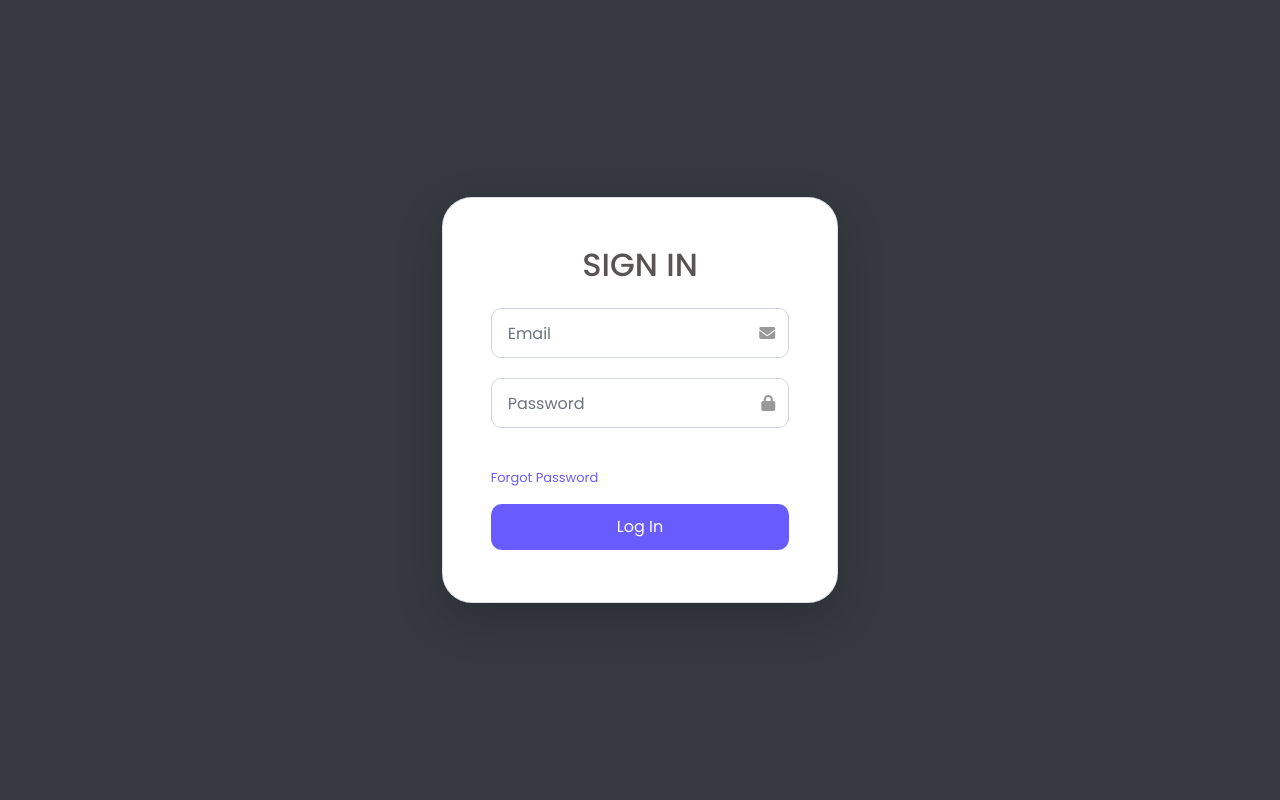
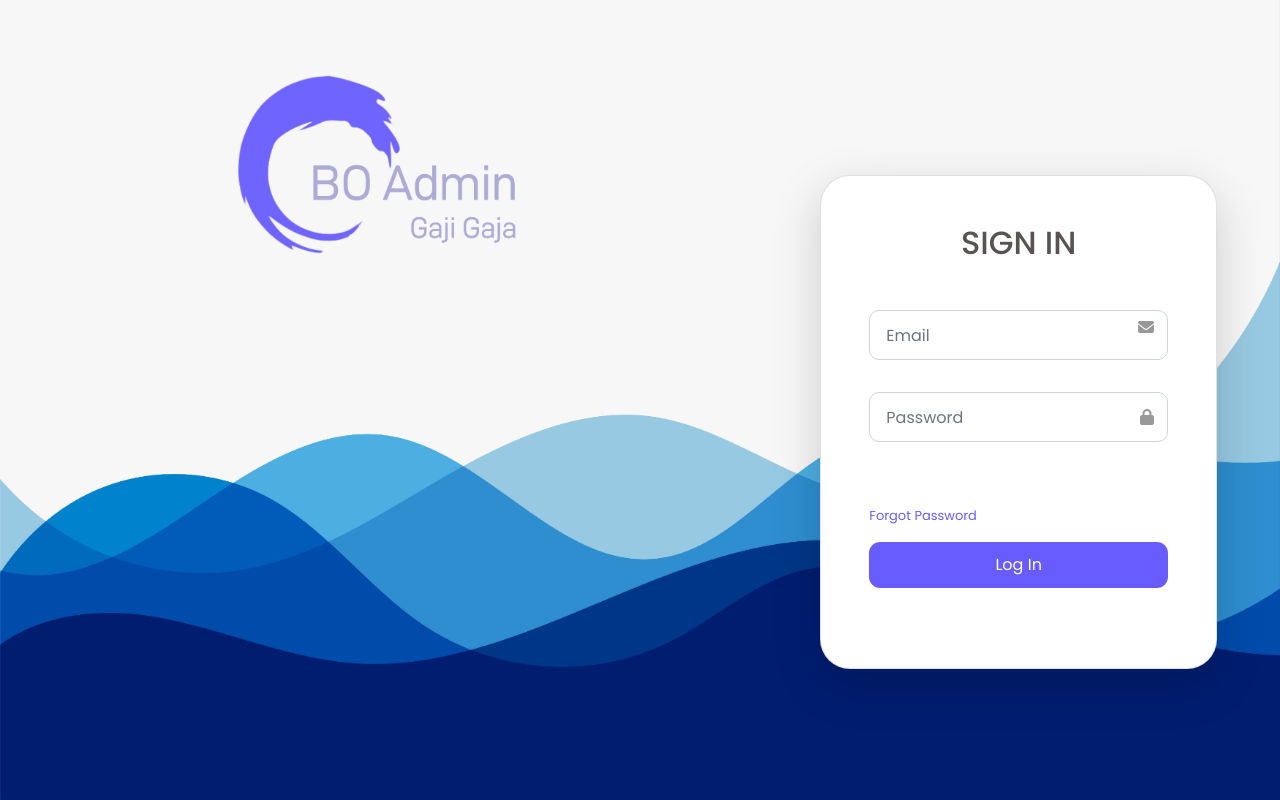
Before and after one commit to adams099/Gaji-Gaja, a Vue app in the folder BO Admin/FrontEnd/bo-admin/: page /auth in a window 1280 px wide. Built offline with nearby package versions, Linux system fonts and the light colour scheme; what vue-session would draw is missing.

Commit message:
update login view

```diff
--- a/BO Admin/FrontEnd/bo-admin/src/components/AllUserComp.vue
+++ b/BO Admin/FrontEnd/bo-admin/src/components/AllUserComp.vue
@@ -12,25 +12,38 @@
               <b-modal ref="add-modal" hide-footer title="Add User Admin">
                 <div class="d-block">
                   <div class="form">
+
                     <div class="form-group">
                       <label for="name">Name</label>
-                      <input type="text" class="form-control" id="name" aria-describedby="emailHelp"
-                        placeholder="Enter Name" required v-model="inputData.name" />
+                      <input type="text" class="form-control" id="name" placeholder="Enter Name" required
+                        v-model="inputData.name" />
                       <span class="valid" v-if="error.name">Nama harus diisi!</span>
                     </div>
+
+                    <div class="form-group">
+                      <label for="phone_number">Phone Number</label>
+                      <input type="text" class="form-control" id="phone_number" placeholder="Enter Phone Number" required
+                        v-model="inputData.phone_number" />
+                      <span class="valid" v-if="error.phoneAda">Phone Number sudah ada</span>
+                      <span class="valid" v-if="error.phone">Phone Number diisi!</span>
+                    </div>
+
                     <div class="form-group">
                       <label for="email">Email</label>
-                      <input type="email" class="form-control" id="email" aria-describedby="emailHelp"
-                        placeholder="Enter email" required v-model="inputData.email" />
+                      <input type="email" class="form-control" id="email" placeholder="Enter email" required
+                        v-model="inputData.email" />
                       <span class="valid" v-if="error.emailada">Email sudah ada</span>
                       <span class="valid" v-if="error.email">Email harus diisi!</span>
                     </div>
+
+
                     <div class="form-group">
                       <label for="pass">Password</label>
-                      <input type="password" class="form-control" id="pass" aria-describedby="emailHelp"
-                        placeholder="Enter password" required v-model="inputData.pass" />
+                      <input type="password" class="form-control" id="pass" placeholder="Enter password" required
+                        v-model="inputData.pass" />
                       <span class="valid" v-if="error.pass">Password harus diisi!</span>
                     </div>
+
                   </div>
                 </div>
 
@@ -157,6 +170,7 @@ export default {
         statId: null,
         createdBy: null,
         approved: null,
+        phone: null,
       },
       updateData: {
         id: null,
@@ -174,6 +188,8 @@ export default {
         "name": false,
         "email": false,
         "emailada": false,
+        "phoneAda": false,
+        "phone": false,
         "pass": false,
       },
       indexing: 1,
--- a/BO Admin/FrontEnd/bo-admin/src/components/ApprovalComp.vue
+++ b/BO Admin/FrontEnd/bo-admin/src/components/ApprovalComp.vue
@@ -178,7 +178,7 @@
                 <tbody v-else>
                     <tr class="msg-tr text-center">
                         <td colspan="6" class="msg-null text-center">
-                            <h3 class="color-text">Saat ini Tidak Ada Data Company !</h3>
+                            <h3 class="color-text">Saat ini Tidak Ada Data Terkini !</h3>
                         </td>
                     </tr>
                 </tbody>
--- a/BO Admin/FrontEnd/bo-admin/src/components/LoginComp.vue
+++ b/BO Admin/FrontEnd/bo-admin/src/components/LoginComp.vue
@@ -1,39 +1,40 @@
 <template>
   <div class="body h-100 d-flex align-items-center">
+    <img src="../assets/background.png" alt="">
     <div>
       <!-- <img src="../assets/gaja.jpg" style="width: 50vh" /> -->
     </div>
-    <div class="col-lg-4 col-md-6 col-sm-8 mx-auto login">
-      <div class="card register shadow-lg p-5  d-flex justify-content-center">
+    <div class="col-lg-4 ml-auto login mr-5">
+      <div class="card register shadow-lg p-5  d-flex justify-content-end">
         <h2 class="head" style="color: rgb(88, 84, 84);" v-if="!showForgotPassword">SIGN IN</h2>
         <h2 class="head forgot-text" style="color: rgb(88, 84, 84);" v-else>FORGOT
           PASSWORD</h2>
 
-        <form action="" @submit.prevent="loginFunc" v-if="!showForgotPassword">
+        <form action="" @submit.prevent="loginFunc" v-if="!showForgotPassword" class="login">
           <!-- Email -->
           <div>
             <div class="form-input">
-              <input type="email" id="email" name="email" class="form-control mb-1" placeholder="Email" required
+              <input type="email" id="email" name="email" class="form-control mb-3 mt-4" placeholder="Email" required
                 v-model="userLogin.email" />
               <span v-if="error.email" class="validation-message">Email harus diisi!</span>
-              <i class="fas fa-envelope input-icon"></i>
+              <i class="fas fa-envelope input-icon mt-3"></i>
             </div>
 
             <!-- Password -->
             <div class="form-input">
-              <input type="password" id="password" name="password" class="form-control mb-4" placeholder="Password"
-                required v-model="userLogin.pass" />
+              <input type="password" id="password" name="password" class="form-control mb-5 password-input"
+                placeholder="Password" required v-model="userLogin.pass" />
               <span v-if="error.password" class="validation-message">Password harus diisi!</span>
               <i class="fas fa-lock input-icon"></i>
             </div>
 
-            <div class="forgot-password mb-3" @click="toggleForgotPassword">Forgot Password
+            <div class="forgot-password" @click="toggleForgotPassword">Forgot Password
             </div>
           </div>
 
 
           <div class="d-flex flex-row justify-content-end">
-            <button type="submit" tag="button" class="btn btn-primary mb-1">
+            <button type="submit" tag="button" class="btn btn-primary mt-3">
               Log In
             </button>
           </div>
@@ -464,6 +465,17 @@ input:focus~label {
   border-radius: 10px;
 }
 
+img {
+  width: 100vw;
+  height: 100vh;
+  position: fixed;
+}
+
+.login {
+  height: 350px;
+  /* position: relative; */
+  bottom: 50px;
+}
 
 /* otp */
 </style>
--- a/BO Admin/FrontEnd/bo-admin/src/components/PageOne.vue
+++ b/BO Admin/FrontEnd/bo-admin/src/components/PageOne.vue
@@ -8,11 +8,11 @@
             <div class="card-1 text-center shadow-lg">
                 <b-col>
                     <div class="icon"></div>
-                    <label class="jmlh">Jumlah User</label>
+                    <label class="jmlh">Jumlah Company</label>
                     <p></p>
                     <label class="angka" v-if="userData.length > 0">{{ userData.length }}</label>
                     <label class="angka mt-2" v-else
-                        style="font-size: 20px; border: 1px dashed white; padding: 10px; border-radius: 10px;">User
+                        style="font-size: 15px; border: 1px dashed white; padding: 5px; border-radius: 10px;">User
                         Kosong</label>
                 </b-col>
             </div>
@@ -20,11 +20,11 @@
             <!-- CARD 2 -->
             <div class="card-2 text-center shadow-lg">
                 <b-col>
-                    <label class="jmlh">Jumlah Company</label>
+                    <label class="jmlh">Company Harus Di Approve</label>
                     <p></p>
                     <label class="angka" v-if="companyData.length > 0">{{ companyData.length }}</label>
                     <label class="angka mt-2" v-else
-                        style="font-size: 20px; border: 1px dashed white; padding: 10px; border-radius: 10px;">Company
+                        style="font-size: 15px; border: 1px dashed white; padding: 5px; border-radius: 10px;">Company
                         Kosong</label>
                 </b-col>
             </div>
@@ -36,7 +36,17 @@
                     <p></p>
                     <label class="angka" v-if="companyData.length > 0">{{ companyData.length }}</label>
                     <label class="angka mt-2" v-else
-                        style="font-size: 20px; border: 1px dashed white; padding: 10px; border-radius: 10px;">Company
+                        style="font-size: 15px; border: 1px dashed white; padding: 5px; border-radius: 10px;">Company
+                        Kosong</label>
+                </b-col>
+            </div>
+            <div class="card-4 text-center shadow">
+                <b-col>
+                    <label class="jmlh">Company Di Reject</label>
+                    <p></p>
+                    <label class="angka" v-if="companyData.length > 0">{{ companyData.length }}</label>
+                    <label class="angka mt-2" v-else
+                        style="font-size: 15px; border: 1px dashed white; padding: 5px; border-radius: 10px;">Company
                         Kosong</label>
                 </b-col>
             </div>
@@ -250,6 +260,22 @@ table tr:last-child td:last-child {
     border-radius: 30px;
     margin-left: 40px;
 
+
+}
+
+.card-4:hover {
+    transform: scale(1.2);
+    transition: transform 400ms;
+}
+
+.card-4 {
+    width: 250px;
+    height: 150px;
+    background-color: rgba(0, 9, 128, 0.758);
+    border-radius: 30px;
+    margin-left: 40px;
+    margin-right: 20px;
+
 }
 
 .jmlh {
--- a/BO Admin/FrontEnd/bo-admin/src/components/ProfileComp.vue
+++ b/BO Admin/FrontEnd/bo-admin/src/components/ProfileComp.vue
@@ -71,8 +71,8 @@
               </tr>
               <!-- <hr /> -->
               <tr>
-                <th>Username</th>
-                <td>{{ userData.username }}</td>
+                <th>Phone Number</th>
+                <td>{{ userData.phone }}</td>
               </tr>
               <!-- <hr /> -->
               <tr>
@@ -98,6 +98,7 @@ export default {
       userData: {
         id: null,
         email: null,
+        phone: null,
         pass: null,
       },
       oldpass: null,
```
Also changed, not shown: BO Admin/FrontEnd/bo-admin/src/assets/background.png (added), BO Admin/FrontEnd/bo-admin/src/assets/background2.png (added).
